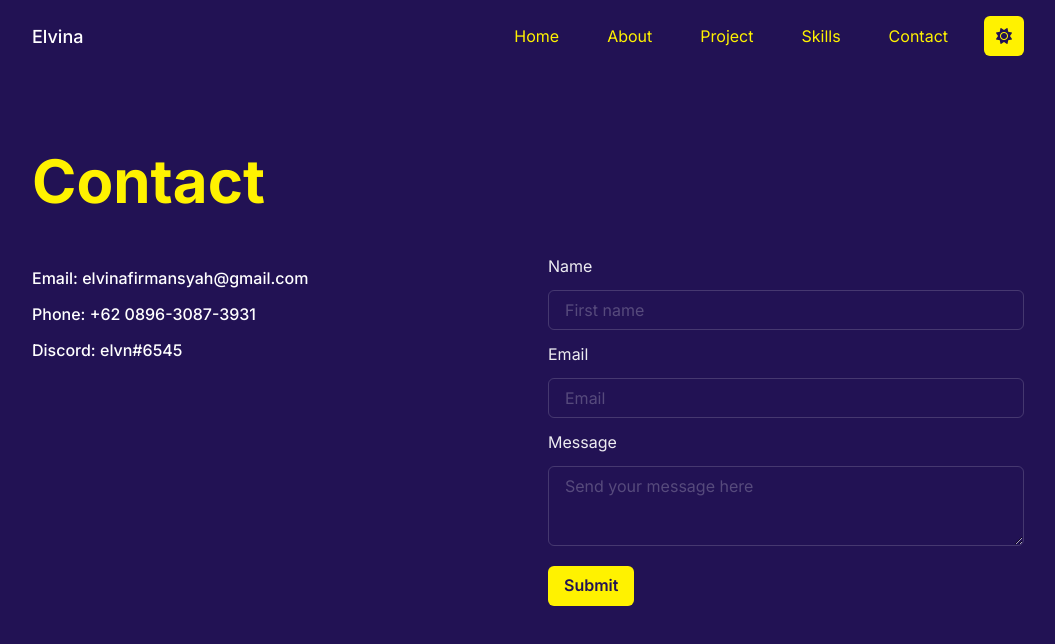
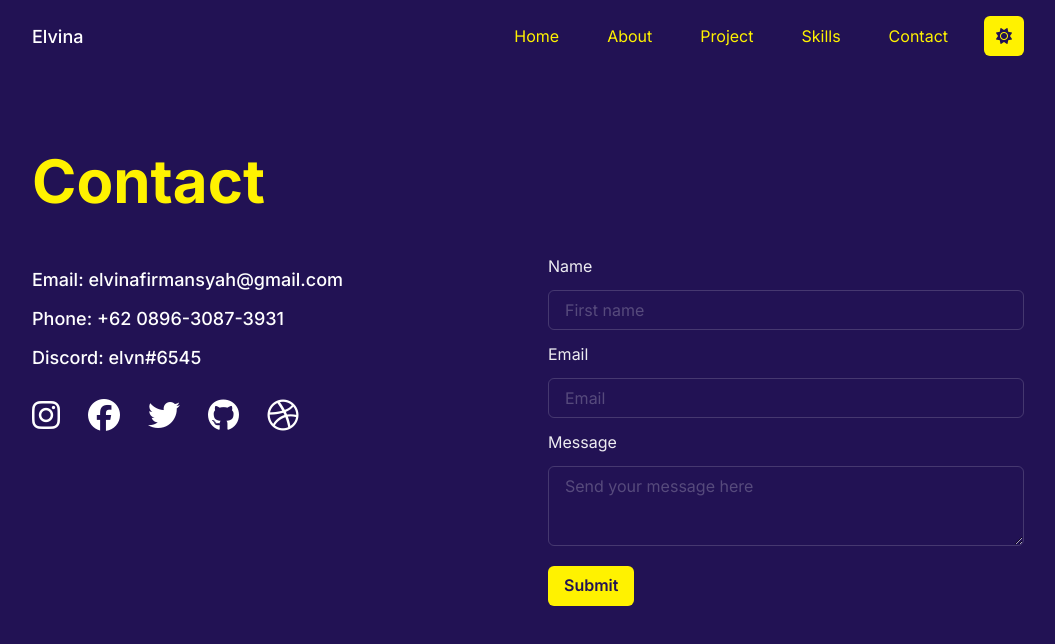
Before and after one commit to elvinafirmansyah/second-portofolio, a React (Create React App) app: page /contact in a window 1280 px wide. Shown: the top 644 px of the page, without its empty margins (112-1167 px from the left). Built offline with nearby package versions, Linux system fonts and the light colour scheme.

Commit message:
update contact

```diff
--- a/package.json
+++ b/package.json
@@ -4,6 +4,7 @@
   "private": true,
   "dependencies": {
     "@chakra-ui/icon": "^3.0.0",
+    "@chakra-ui/icons": "^2.0.2",
     "@chakra-ui/react": "^1.8.8",
     "@emotion/react": "^11.9.0",
     "@emotion/styled": "^11.8.1",
@@ -20,6 +21,8 @@
     "react-scripts": "5.0.1",
     "react-spinners": "^0.12.0",
     "react-use-disclosure": "^5.1.0",
+    "sweetalert": "^2.1.2",
+    "sweetalert2": "^11.4.17",
     "web-vitals": "^0.2.4"
   },
   "scripts": {
--- a/src/App.js
+++ b/src/App.js
@@ -18,7 +18,7 @@ const App = () => {
     document.title = 'Loading...'
     setTimeout(() => {
       setLoading(false)
-    }, 5000);
+    }, 4000);
   }, []);
   return(
       <Box>
--- a/src/component/Contact.js
+++ b/src/component/Contact.js
@@ -1,4 +1,5 @@
 import React, { useEffect, useState } from 'react';
+import Swal from 'sweetalert2'
 import {
     Box,
     Text,
@@ -7,12 +8,12 @@ import {
     Textarea,
     SimpleGrid,
     Button,
+    Flex,
 } from "@chakra-ui/react"
 import { send } from 'emailjs-com'
 
 
 const Contact = () => {
-
     const [sendName, setSendName] = useState('');
     const [sendEmail, setSendEmail] =  useState('');
     const [message, setMessage] = useState('');
@@ -37,9 +38,19 @@ const Contact = () => {
             {sendName, sendEmail, message},
             'b71T6Ns8_PVoBz1vW'
         ).then((response) => {
-            console.log('Message has been sent successfully', response.status, response.text)
+            Swal.fire({
+                title: 'Thank You',
+                text: 'Your message has been sent successfully',
+                icon: 'success',
+                confirmButtonText: 'close'
+            },  response.status, response.text)
         }).catch((err) => {
-            console.log('Message could not be sent', err)
+            Swal.fire({
+                title: 'Oops...',
+                text: 'Your message could not be sent',
+                icon: 'error',
+                confirmButtonText: 'close'
+            }, err)
         })
     }
 
@@ -55,9 +66,44 @@ const Contact = () => {
                 my={7}
             >
                 <Box>
-                    <Text my={3} fontSize='md' fontWeight='medium' color={useColorModeValue('naturalYellow', 'white')}>Email: elvinafirmansyah@gmail.com</Text>
-                    <Text my={3} color={useColorModeValue('naturalYellow', 'white')} fontSize='md' fontWeight='medium'>Phone: +62 0896-3087-3931</Text>
-                    <Text my={3} color={useColorModeValue('naturalYellow', 'white')} fontSize='md' fontWeight='medium'>Discord: elvn#6545</Text>
+                    <Text my={3} fontSize='lg' fontWeight='medium' color={useColorModeValue('naturalYellow', 'white')}>Email: elvinafirmansyah@gmail.com</Text>
+                    <Text my={3} color={useColorModeValue('naturalYellow', 'white')} fontSize='lg' fontWeight='medium'>Phone: +62 0896-3087-3931</Text>
+                    <Text my={3} color={useColorModeValue('naturalYellow', 'white')} fontSize='lg' fontWeight='medium'>Discord: elvn#6545</Text>
+                    <Flex
+                        display='flex'
+                        my={8}
+                    >
+                        <Box
+                            mr={7}
+                            color={useColorModeValue('indigo', 'white')}
+                        >
+                            <a href='https://www.instagram.com/elvinaelvira.s/' target='blank'><i className='fa-brands fa-instagram fa-2xl'></i></a>
+                        </Box>
+                        <Box
+                            mr={7}
+                            color={useColorModeValue('indigo', 'white')}
+                        >
+                            <a href='https://m.facebook.com/elvina.firmansyah.50' target='blank'><i className='fa-brands fa-facebook fa-2xl'></i></a>
+                        </Box>
+                        <Box
+                            mr={7}
+                            color={useColorModeValue('indigo', 'white')}
+                        >
+                            <a href='https://twitter.com/elvina_one' target='blank'><i className='fa-brands fa-twitter fa-2xl'></i></a>
+                        </Box>
+                        <Box
+                            mr={7}
+                            color={useColorModeValue('indigo', 'white')}
+                        >
+                            <a href='https://github.com/elvinafirmansyah' target='blank'><i className='fa-brands fa-github fa-2xl'></i></a>
+                        </Box>
+                        <Box
+                            mr={7}
+                            color={useColorModeValue('indigo', 'white')}
+                        >
+                            <a href='https://dribbble.com/Elvina_Vin19' target='blank'><i className='fa-brands fa-dribbble fa-2xl'></i></a>
+                        </Box>
+                    </Flex>
                 </Box>
                 <form onSubmit={handleSubmit}>
                     <Box>
```
Also changed, not shown: 1 other file (tests, documents, lock files or other folders).
